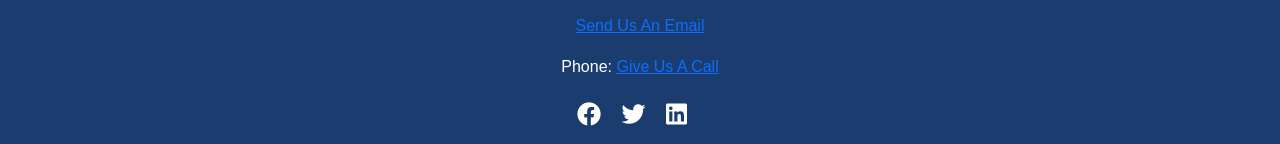
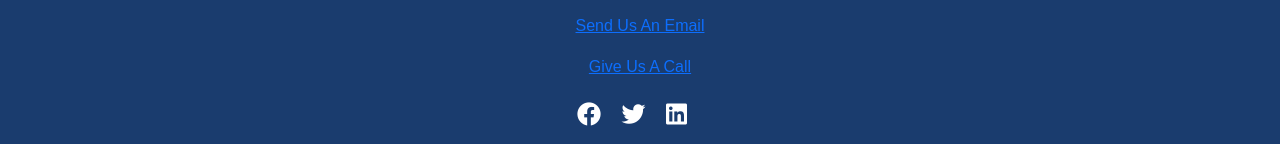
Before and after one commit to haydnphilipdesign/EasternSeal, a plain HTML site: page index.html in a window 1280 px wide. Shown: the part 1990-2134 px from the top of the page. Drawn offline with nearby package versions, Linux system fonts and the light colour scheme.

Commit message:
Update index.html

```diff
--- a/index.html
+++ b/index.html
@@ -179,7 +179,7 @@
         <div class="container">
             <h2 class="section-title text-white">Contact Us</h2>
             <p><a href="mailto:&#101;&#097;&#115;&#116;&#101;&#114;&#110;&#115;&#101;&#097;&#108;&#108;&#108;&#099;&#064;&#103;&#109;&#097;&#105;&#108;&#046;&#099;&#111;&#109;">Send Us An Email</a></p>
-            <p>Phone: <a href="tel:+&#049;&#053;&#055;&#048;&#054;&#053;&#054;&#051;&#051;&#056;&#057;">Give Us A Call</a> </p>
+            <p><a href="tel:+&#049;&#053;&#055;&#048;&#054;&#053;&#054;&#051;&#051;&#056;&#057;">Give Us A Call</a> </p>
             <div class="social-icons my-3">
                 <a href="https://www.facebook.com/EasternSeal/" class="social-icon"><i class="fab fa-facebook"></i></a>
                 <a href="#" class="social-icon"><i class="fab fa-twitter"></i></a>
```
